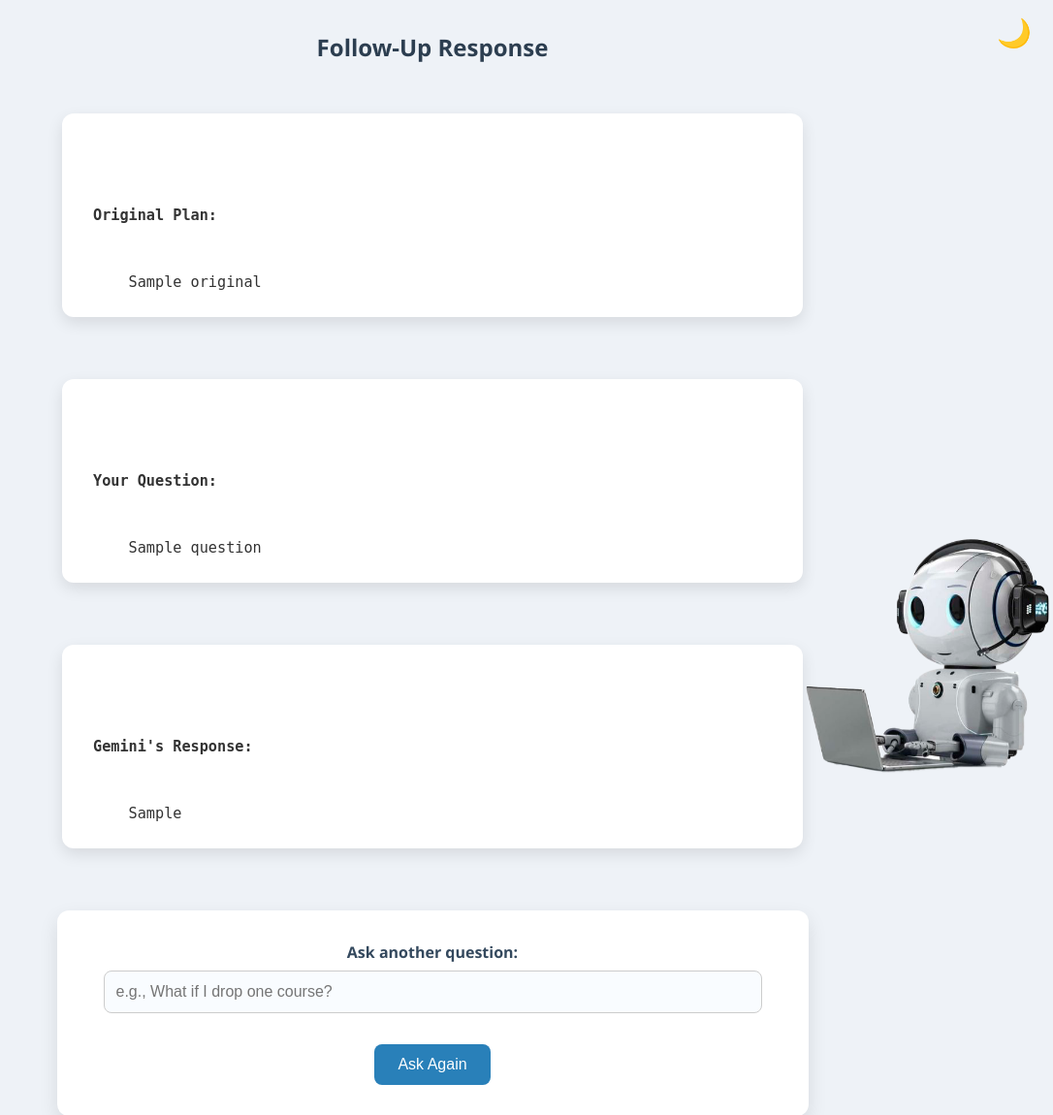
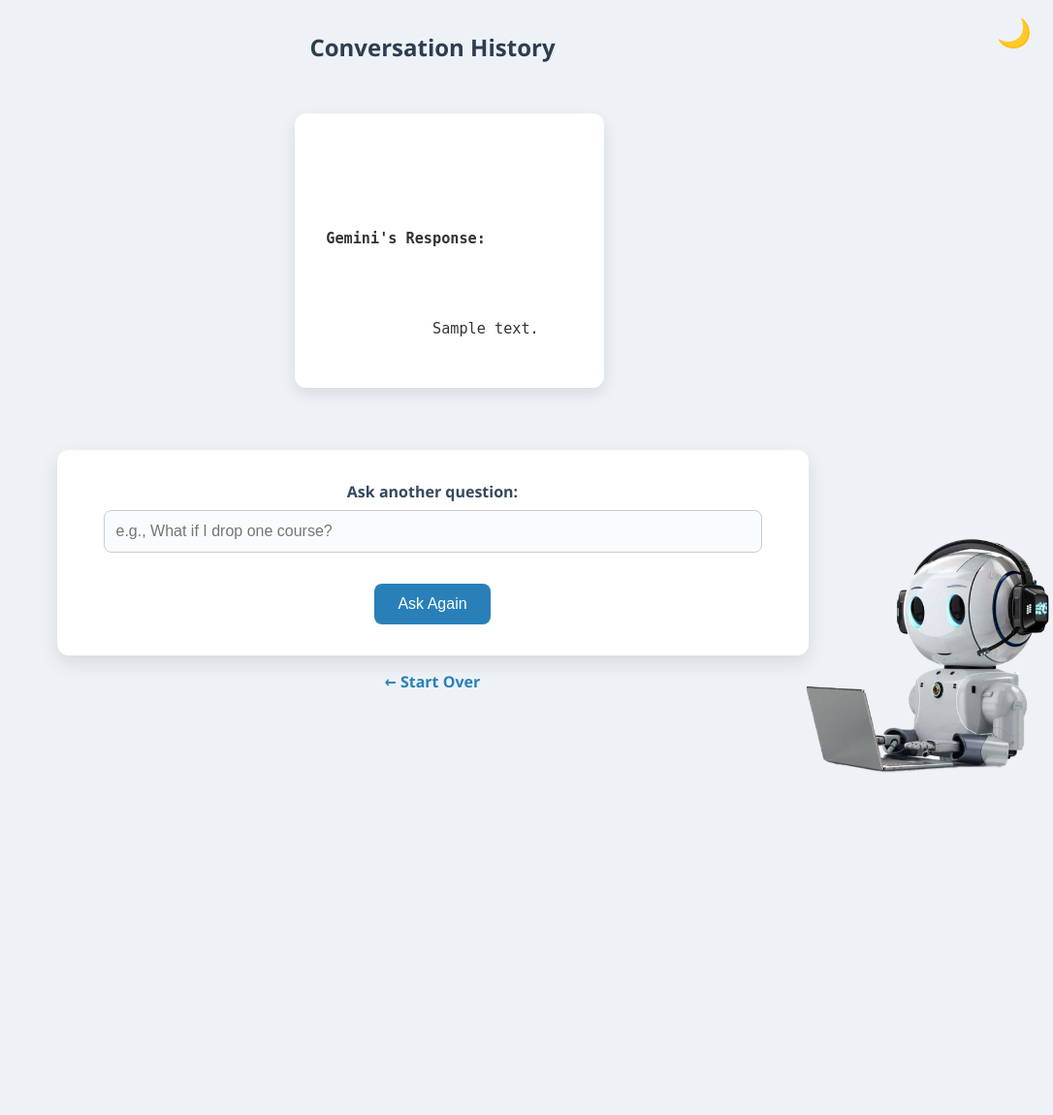
Before and after one commit to ZhannaSargsyan/Student-Course-Planner-, a Flask app: template frontend-python/templates/followup.html in a window 1280 px wide. Shown: the top 1150 px of the page at 97% size, without its empty margins (194-1280 px from the left). After the commit the page ends 797 px from the top, so only its background shows below. Run offline with Flask 3, Linux system fonts and the light colour scheme; the template is opened without the code that fills it: most values are stand-ins (such as "Sample title", 1, 10 or a date in 2020); some libraries are stand-ins or nearby versions.

Commit message:
Conversation history

```diff
--- a/frontend-python/app.py
+++ b/frontend-python/app.py
@@ -33,21 +33,24 @@ def followup():
     followup_payload = {
         "message": question
     }
-    response = requests.post(
-        f"{backend_url}/api/messages",
-        json=followup_payload,
-        headers=headers
-    ) if jwt_token else None
 
-    followup_response = response.text if response else f"Follow-up question: {question}\n\nOriginal response:\n{original}"
-    followup_response_html = markdown.markdown(followup_response)
+    if jwt_token and question:
+        requests.post(
+            f"{backend_url}/api/messages",
+            json={"message": question},
+            headers=headers
+        )
 
-    return render_template('followup.html',
-                           original=original,
-                           original_html=markdown.markdown(original),
-                           question=question,
-                           followup_response=followup_response_html
-                           )
+    if jwt_token:
+        resp = requests.get(f"{backend_url}/api/messages", headers=headers)
+        chat_history = resp.json()
+    else:
+        chat_history = []
+
+    return render_template(
+        'followup.html',
+        chat_history=chat_history
+    )
 
 @app.route('/plan', methods=['POST'])
 def plan():
--- a/frontend-python/templates/followup.html
+++ b/frontend-python/templates/followup.html
@@ -1,21 +1,19 @@
 {% extends "base.html" %}
 
 {% block content %}
-<h2>Follow-Up Response</h2>
+<h2>Conversation History</h2>
 
-<div class="result-box">
-    <h4>Original Plan:</h4>
-    {{ original | safe }}
-</div>
-
-<div class="result-box">
-    <h4>Your Question:</h4>
-    {{ question | safe }}
-</div>
-
-<div class="result-box">
-    <h4>Gemini's Response:</h4>
-    {{ followup_response | safe }}
+<div class="chat-history" id="chat-history">
+    {% for message in chat_history %}
+        <div class="result-box" {% if loop.last %}id="last-message"{% endif %}>
+            {% if message.role == "user" %}
+                <h4>Your Question:</h4>
+            {% else %}
+                <h4>Gemini's Response:</h4>
+            {% endif %}
+            {{ message.content | safe }}
+        </div>
+    {% endfor %}
 </div>
 
 <form action="/followup" method="post" class="followup-form">
@@ -27,4 +25,12 @@
 
 <a href="/" class="back-button">← Start Over</a>
 
+<script>
+window.onload = function() {
+    var lastMsg = document.getElementById("last-message");
+    if (lastMsg) {
+        lastMsg.scrollIntoView({ behavior: "smooth" });
+    }
+};
+</script>
 {% endblock %}
```
